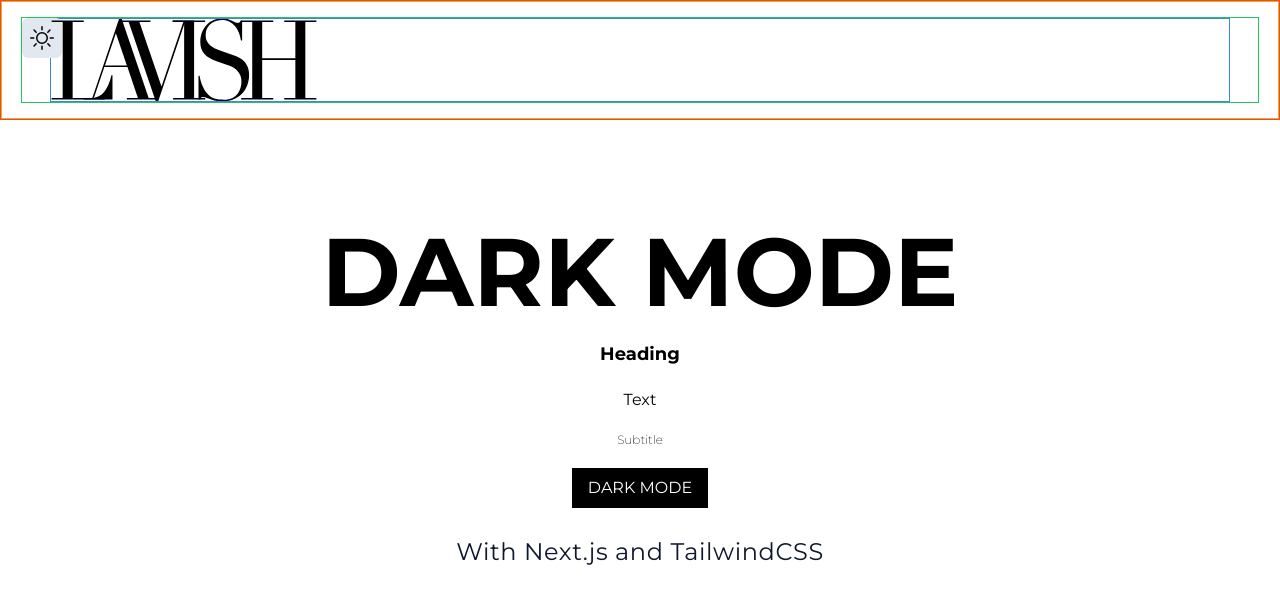
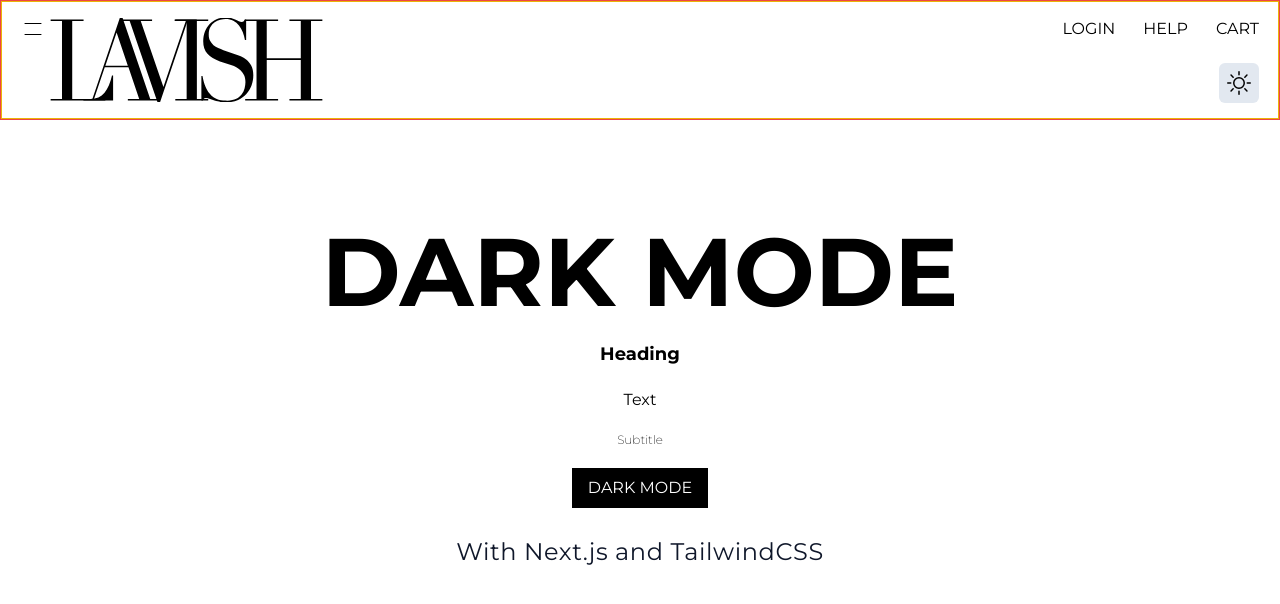
Before and after one commit to Anh-Duy-Tran/Lavish-Ecommerce, a Next.js app in the folder client/: page / in a window 1280 px wide. Shown: the top 604 px of the page. Built offline with nearby package versions, Linux system fonts and the light colour scheme.

Commit message:
feat(client): add sidebar button and navigation links

```diff
--- a/client/src/app/globals.css
+++ b/client/src/app/globals.css
@@ -9,6 +9,11 @@
   }
 
   h2 {
+    @apply font-normal
+           text-sm laptopHD:text-base;
+  }
+
+  p {
     @apply font-normal
            text-sm laptopHD:text-base;
   }
--- a/client/src/components/Navbar/Navbar.tsx
+++ b/client/src/components/Navbar/Navbar.tsx
@@ -3,12 +3,14 @@ import "./navbar.css";
 import { ThemeSwitcher } from "../ThemeSwitcher";
 import Link from "next/link";
 import Image from "next/image";
+import { ToggleSidebarButton } from "./ToggleSidebarButton";
+import { NavigationLinks } from "./NavigationLinks";
 
 export function Navbar() {
   return (
     <div className="navbar-component">
       <div className="navbar-logo-wrapper">
-        <div className="page-container border border-blue-500">
+        <div className="page-container">
           <Link href={"/"} style={{ zIndex: 11 }}>
             <Image
               src="/lavish.svg"
@@ -21,8 +23,12 @@ export function Navbar() {
         </div>
       </div>
       <div className="navbar-content-wrapper">
-        <div className="w-full h-full border border-green-500">
-          <ThemeSwitcher />
+        <ToggleSidebarButton />
+        <div className="flex flex-col h-full justify-between items-end">
+          <NavigationLinks />
+          <div>
+            <ThemeSwitcher />
+          </div>
         </div>
       </div>
     </div>
--- /dev/null
+++ b/client/src/components/Navbar/NavigationLinks.tsx
@@ -0,0 +1,27 @@
+"use client";
+
+import Link from "next/link";
+import { usePathname } from "next/navigation";
+import React from "react";
+
+export function NavigationLinks() {
+  const pathname = usePathname();
+
+  return (
+    <div className="flex gap-7">
+      {!pathname.includes("/login") ? (
+        <Link href="/login">
+          <p>LOGIN</p>
+        </Link>
+      ) : null}
+      {!pathname.includes("/help") ? (
+        <Link href="/help">
+          <p>HELP</p>
+        </Link>
+      ) : null}
+      <Link href="/cart">
+        <p>CART</p>
+      </Link>
+    </div>
+  );
+}
--- /dev/null
+++ b/client/src/components/Navbar/ToggleSidebarButton.tsx
@@ -0,0 +1,28 @@
+"use client";
+
+import React from "react";
+
+export function ToggleSidebarButton() {
+  return (
+    <button onClick={() => console.log("toggle sidebar")}>
+      <div className="dark:invert">{openSidebarIcon}</div>
+    </button>
+  );
+}
+
+const openSidebarIcon = (
+  <svg
+    width="24"
+    height="24"
+    viewBox="0 0 24 24"
+    xmlns="http://www.w3.org/2000/svg"
+    fill="inherit"
+    stroke="inherit"
+  >
+    <path
+      fillRule="evenodd"
+      clipRule="evenodd"
+      d="M20.4 6.9H3.6v-1h16.8v1zm0 11.2H3.6v-1h16.8v1z"
+    ></path>
+  </svg>
+);
--- a/client/src/components/ThemeSwitcher/ThemeSwitcher.tsx
+++ b/client/src/components/ThemeSwitcher/ThemeSwitcher.tsx
@@ -13,7 +13,7 @@ export const ThemeSwitcher = () => {
   }, []);
 
   if (!mounted) {
-    return null;
+    return <div />;
   }
 
   return (
```
